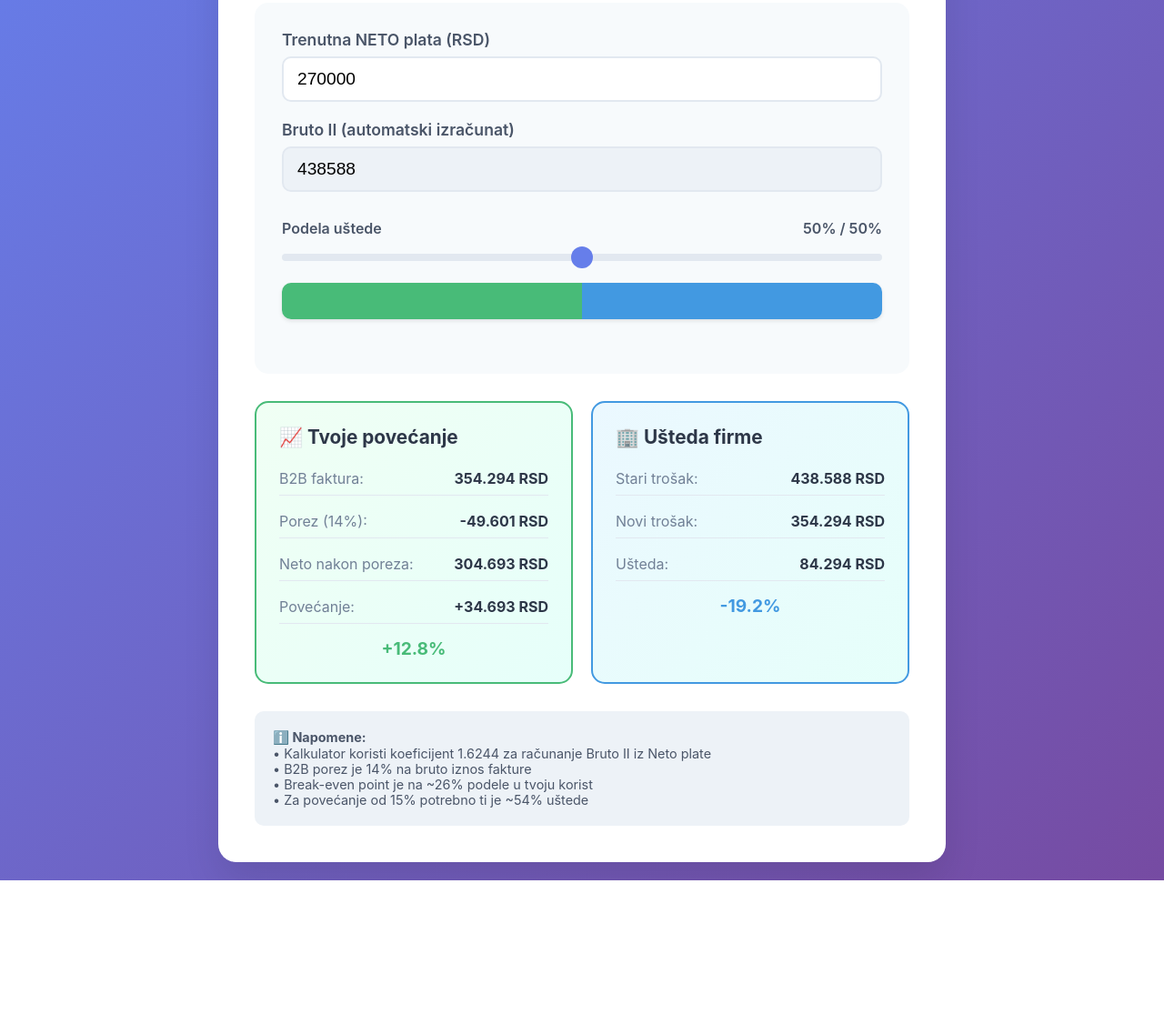
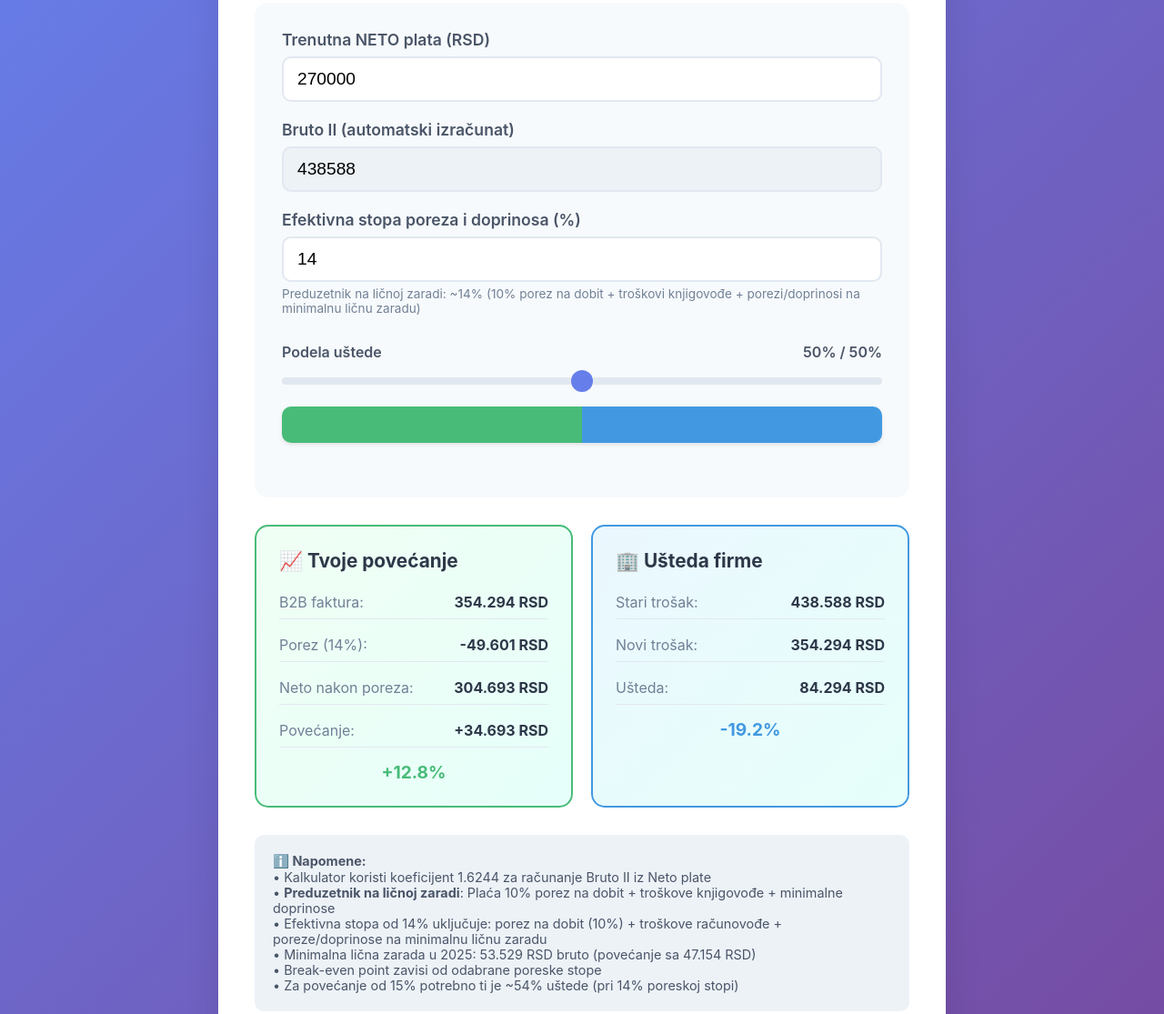
Before and after one commit to nikolabisercic/b2b-kalkulator, a plain HTML site: page index.html in a window 1280 px wide. Shown: the part 136-1251 px from the top of the page at 91% size. Before the commit the page ends 1104 px from the top, so only its background shows below. Drawn offline with Linux system fonts and the light colour scheme.

Commit message:
Add configurable tax rate with explanation for entrepreneurs

```diff
--- a/index.html
+++ b/index.html
@@ -249,6 +249,14 @@
                 <input type="number" id="bruto-ii" readonly style="background: #edf2f7;">
             </div>
 
+            <div class="input-group">
+                <label for="porez-stopa">Efektivna stopa poreza i doprinosa (%)</label>
+                <input type="number" id="porez-stopa" value="14" min="0" max="50" step="0.5">
+                <small style="color: #718096; display: block; margin-top: 5px; font-size: 0.85em;">
+                    Preduzetnik na ličnoj zaradi: ~14% (10% porez na dobit + troškovi knjigovođe + porezi/doprinosi na minimalnu ličnu zaradu)
+                </small>
+            </div>
+
             <div class="slider-container">
                 <div class="slider-label">
                     <span>Podela uštede</span>
@@ -270,7 +278,7 @@
                     <span class="result-value" id="b2b-faktura">0 RSD</span>
                 </div>
                 <div class="result-item">
-                    <span class="result-label">Porez (14%):</span>
+                    <span class="result-label">Porez (<span id="porez-label">14</span>%):</span>
                     <span class="result-value" id="porez-iznos">0 RSD</span>
                 </div>
                 <div class="result-item">
@@ -309,20 +317,23 @@
         <div class="info-box">
             <strong>ℹ️ Napomene:</strong><br>
             • Kalkulator koristi koeficijent 1.6244 za računanje Bruto II iz Neto plate<br>
-            • B2B porez je 14% na bruto iznos fakture<br>
-            • Break-even point je na ~26% podele u tvoju korist<br>
-            • Za povećanje od 15% potrebno ti je ~54% uštede
+            • <strong>Preduzetnik na ličnoj zaradi</strong>: Plaća 10% porez na dobit + troškove knjigovođe + minimalne doprinose<br>
+            • Efektivna stopa od 14% uključuje: porez na dobit (10%) + troškove računovođe + poreze/doprinose na minimalnu ličnu zaradu<br>
+            • Minimalna lična zarada u 2025: 53.529 RSD bruto (povećanje sa 47.154 RSD)<br>
+            • Break-even point zavisi od odabrane poreske stope<br>
+            • Za povećanje od 15% potrebno ti je ~54% uštede (pri 14% poreskoj stopi)
         </div>
     </div>
 
     <script>
         // Koeficijenti
         const NETO_TO_BRUTO_II = 1.6244;
-        const B2B_TAX_RATE = 0.14;
+        let B2B_TAX_RATE = 0.14;
 
         // Elementi
         const netoPlataInput = document.getElementById('neto-plata');
         const brutoIIInput = document.getElementById('bruto-ii');
+        const porezStopaInput = document.getElementById('porez-stopa');
         const splitSlider = document.getElementById('split-slider');
         const splitPercentageLabel = document.getElementById('split-percentage');
         const breakEvenWarning = document.getElementById('break-even-warning');
@@ -349,6 +360,12 @@
             // Update vizualizaciju
             document.getElementById('split-your').style.width = `${freelancerShare * 100}%`;
             document.getElementById('split-company').style.width = `${companyShare * 100}%`;
+
+            // Update tax rate from input
+            B2B_TAX_RATE = parseFloat(porezStopaInput.value) / 100 || 0.14;
+
+            // Update tax label
+            document.getElementById('porez-label').textContent = porezStopaInput.value;
 
             // Freelancer kalkulacije
             const freelancerBenefit = ustedaTotal * freelancerShare;
@@ -394,6 +411,7 @@
 
         // Event listeners
         netoPlataInput.addEventListener('input', calculate);
+        porezStopaInput.addEventListener('input', calculate);
         splitSlider.addEventListener('input', calculate);
 
         // Inicijalno računanje
```
